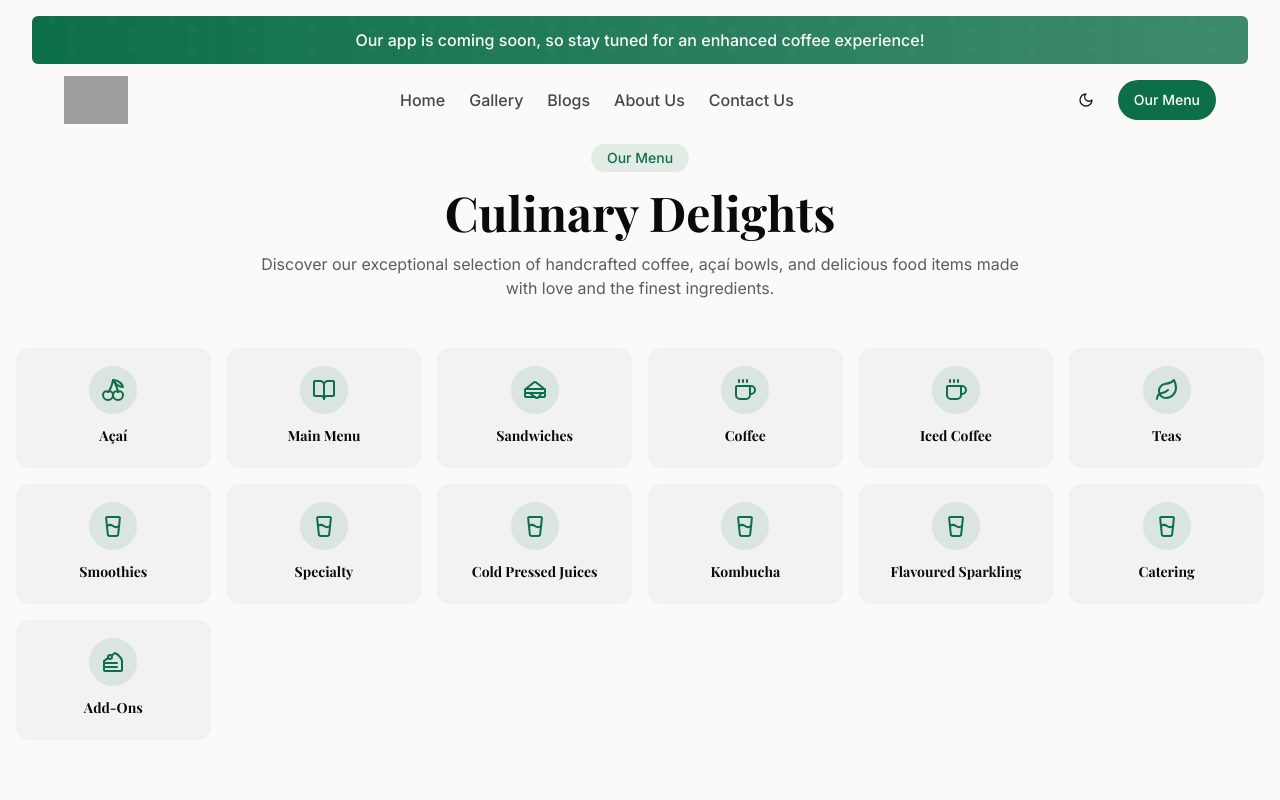
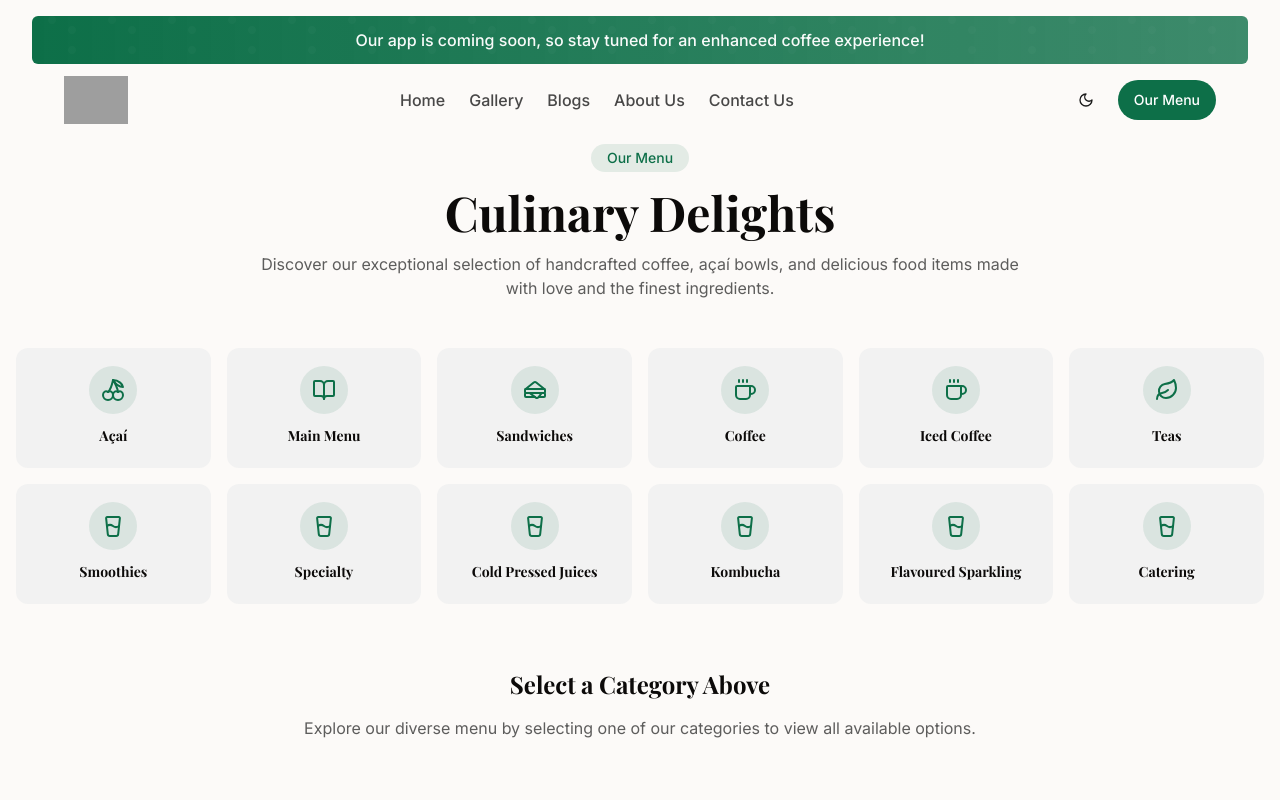
Before and after one commit to mcbirdus/stories-coffee, a React (Vite) app: page /menu in a window 1280 px wide. Shown: the top 800 px of the page. Built offline with nearby package versions, Linux system fonts and the light colour scheme; grey boxes are pictures that could not be loaded.

Commit message:
changed menu

```diff
--- a/src/pages/Menu.tsx
+++ b/src/pages/Menu.tsx
@@ -98,12 +98,6 @@ const categories: Category[] = [
     name: "Catering",
     icon: GlassWater,
     slug: "catering",
-  },
-  {
-    id: 13,
-    name: "Add-Ons",
-    icon: CakeSlice,
-    slug: "add-ons",
   },
 ];
 
```
Also changed, not shown: 1 other file (tests, documents, lock files or other folders).
